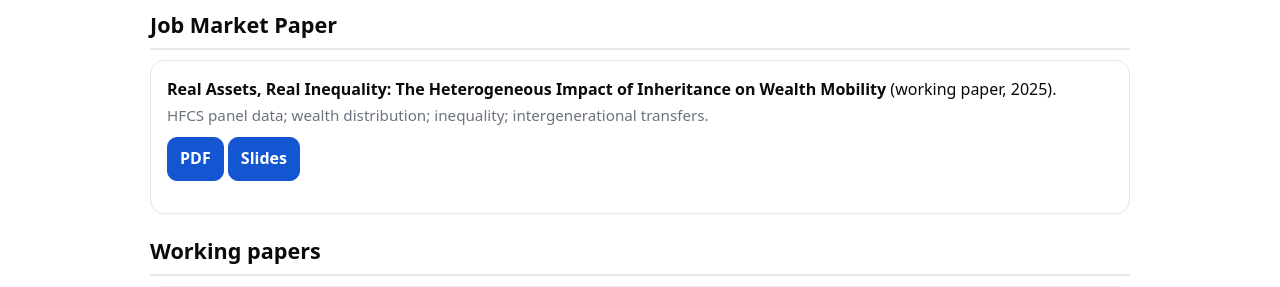
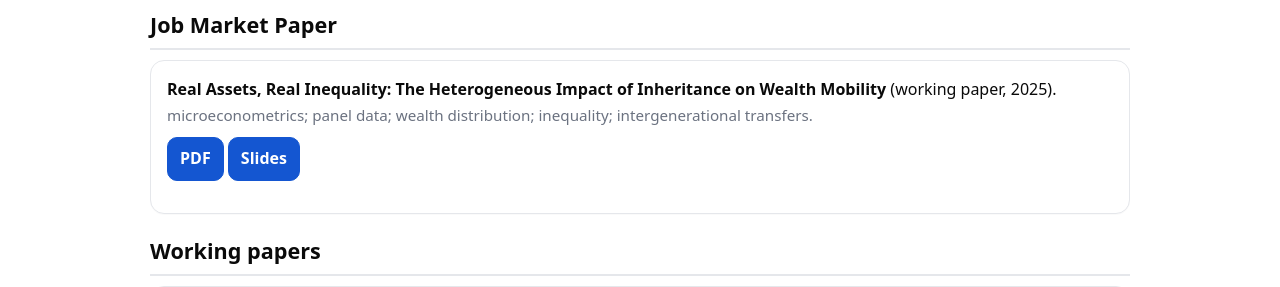
Before and after one commit to ferraroantonio/ferraroantonio.github.io, a Jekyll site: the page built from research.md, in a window 1280 px wide. Shown: the part 234-521 px from the top of the page. Built offline with Jekyll 4.4.1, drawn with Linux system fonts in a browser that asks for light colours.

Commit message:
Update research.md

```diff
--- a/research.md
+++ b/research.md
@@ -7,7 +7,7 @@ layout: default
 <h2>Job Market Paper</h2>
 <div class="card">
 <strong>Real Assets, Real Inequality: The Heterogeneous Impact of Inheritance on Wealth Mobility</strong> (working paper, 2025).
-<div class="meta">HFCS panel data; wealth distribution; inequality; intergenerational transfers.</div>
+<div class="meta">microeconometrics; panel data; wealth distribution; inequality; intergenerational transfers.</div>
 <p style="margin-top:10px;">
   <a class="btn" href="{{ '/assets/JMP_Ferraro.pdf' | relative_url }}">PDF</a>
   <a class="btn" href="{{ '/assets/JMP_Ferraro_slides.pdf' | relative_url }}">Slides</a>
```
